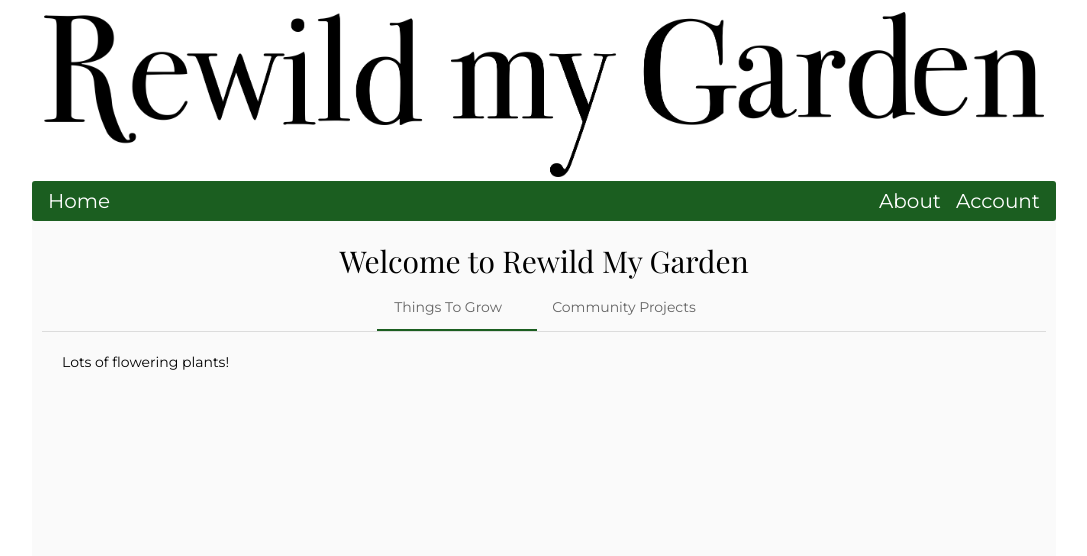
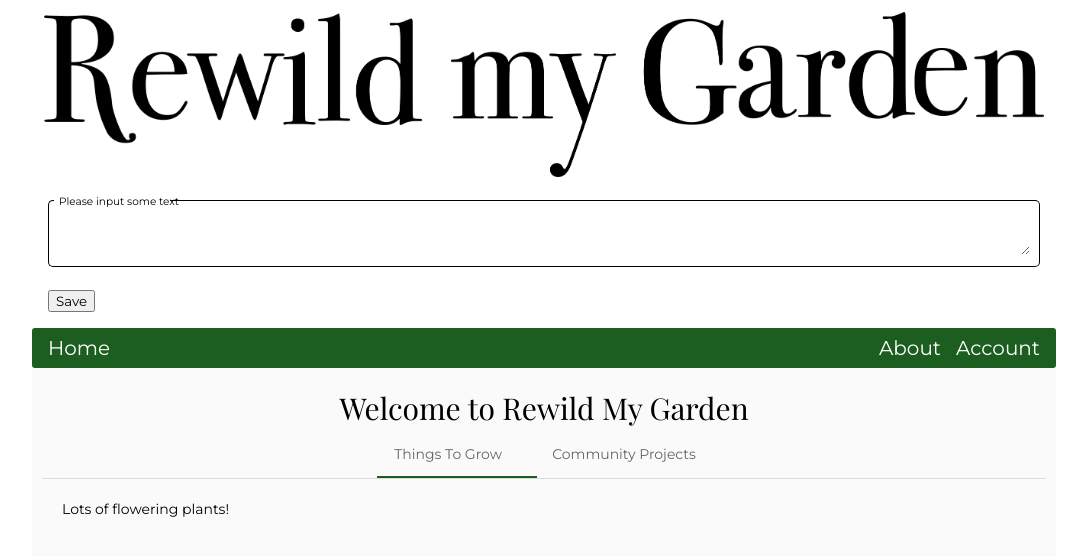
Before and after one commit to TrellixVulnTeam/Rewild-My-Garden_J5SW, an Angular app: page /home in a window 1280 px wide. Shown: the top 556 px of the page, without its empty margins (96-1183 px from the left). Built offline with nearby package versions, Linux system fonts and the light colour scheme.

Commit message:
Creating text box functionality

```diff
--- a/src/app/app.component.html
+++ b/src/app/app.component.html
@@ -1,4 +1,7 @@
 <app-top-bar></app-top-bar>
+
+<app-text-box (formInputCreated)="onPostAdded($event)"></app-text-box>
+<app-text-output [posts]="storedPosts"></app-text-output>
 
 <app-layout>
   <mat-sidenav-container>
--- a/src/app/app.component.ts
+++ b/src/app/app.component.ts
@@ -1,4 +1,5 @@
 import { Component } from '@angular/core';
+import { Post } from './form-page/post.model';
 
 @Component({
   selector: 'app-root',
@@ -8,4 +9,10 @@ import { Component } from '@angular/core';
 
 export class AppComponent {
   title = 'Rewild-My-Garden';
+
+  storedPosts: Post[] = [];
+
+  onPostAdded(post: Post){
+    this.storedPosts.push(post);
+  }
 }
--- /dev/null
+++ b/src/app/form-page/post.model.ts
@@ -0,0 +1,3 @@
+export interface Post {
+    ourInput: String;
+}
--- a/src/app/form-page/text-box/text-box.component.html
+++ b/src/app/form-page/text-box/text-box.component.html
@@ -1,4 +1,7 @@
-<mat-form-field appearance="outline">
-    <mat-label>User Name</mat-label>
-  <input matInput>
-</mat-form-field>
+<mat-card>
+  <mat-form-field appearance="outline" floatLabel="always">
+      <mat-label>Please input some text</mat-label>
+      <textarea matInput [(ngModel)]="formInput" ></textarea>
+  </mat-form-field>
+  <button (click)="saveInfo()">Save</button>
+</mat-card>
--- a/src/app/form-page/text-box/text-box.component.scss
+++ b/src/app/form-page/text-box/text-box.component.scss
@@ -0,0 +1,12 @@
+mat-card{
+    width: 80%;
+    margin: auto;
+}
+
+mat-form-field, textarea {
+    width:100%;
+}
+
+textarea {
+    height:100%;
+}
--- a/src/app/form-page/text-box/text-box.component.ts
+++ b/src/app/form-page/text-box/text-box.component.ts
@@ -1,4 +1,6 @@
-import { Component, OnInit } from '@angular/core';
+import { Output } from '@angular/core';
+import { Component, OnInit, EventEmitter } from '@angular/core';
+import { Post } from '../post.model';
 
 @Component({
   selector: 'app-text-box',
@@ -6,10 +8,17 @@ import { Component, OnInit } from '@angular/core';
   styleUrls: ['./text-box.component.scss']
 })
 export class TextBoxComponent implements OnInit {
+  formInput = '';
+  @Output() formInputCreated = new EventEmitter<Post>();
+  constructor() { }
+  ngOnInit(): void {}
 
-  constructor() { }
+  saveInfo(){
+    //A post can be composed of the results from mutliple text bozes!
+    const post: Post = {
+      ourInput: this.formInput
+    };
 
-  ngOnInit(): void {
+    this.formInputCreated.emit(post);
   }
-
 }
--- /dev/null
+++ b/src/app/form-page/text-output/text-output.component.html
@@ -0,0 +1,5 @@
+<div *ngFor="let post of posts">
+    <h3>
+        {{ post.ourInput }}
+    </h3>
+</div>
--- /dev/null
+++ b/src/app/form-page/text-output/text-output.component.ts
@@ -0,0 +1,15 @@
+import { Component, OnInit, Input } from '@angular/core';
+import { Post } from '../post.model';
+
+@Component({
+  selector: 'app-text-output',
+  templateUrl: './text-output.component.html',
+  styleUrls: ['./text-output.component.scss']
+})
+export class TextOutputComponent implements OnInit {
+
+  constructor() { }
+  ngOnInit(): void {}
+
+  @Input() posts: Post[] = [];
+}
```
Also changed, not shown: src/app/app.module.ts (+7 -2 lines), src/app/materials.module.ts (+5 -2 lines), src/app/form-page/text-output/text-output.component.scss (added), 1 other file (tests, documents, lock files or other folders).
